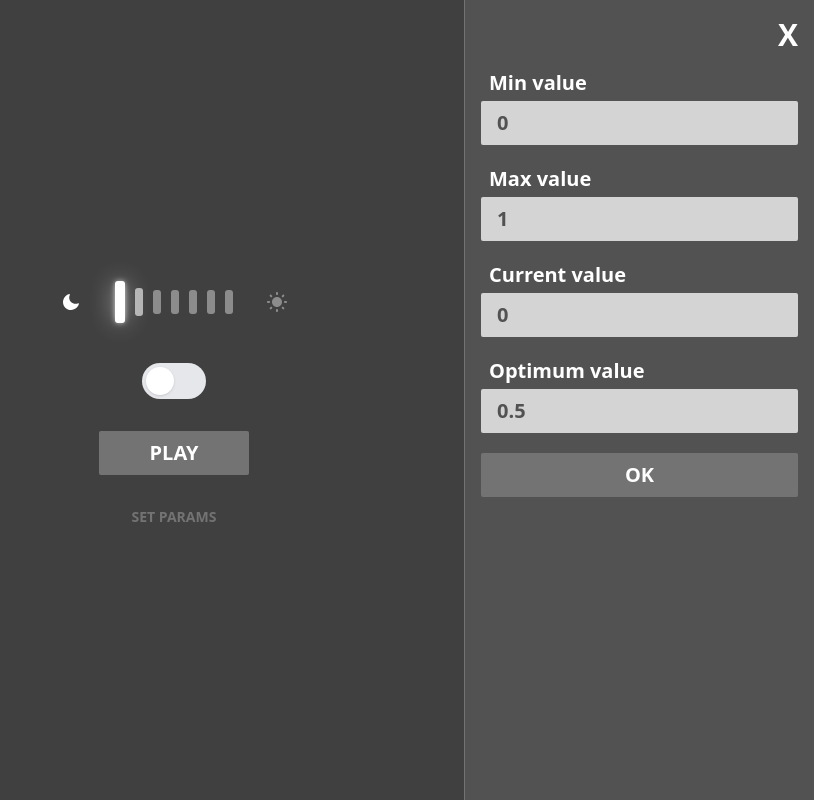
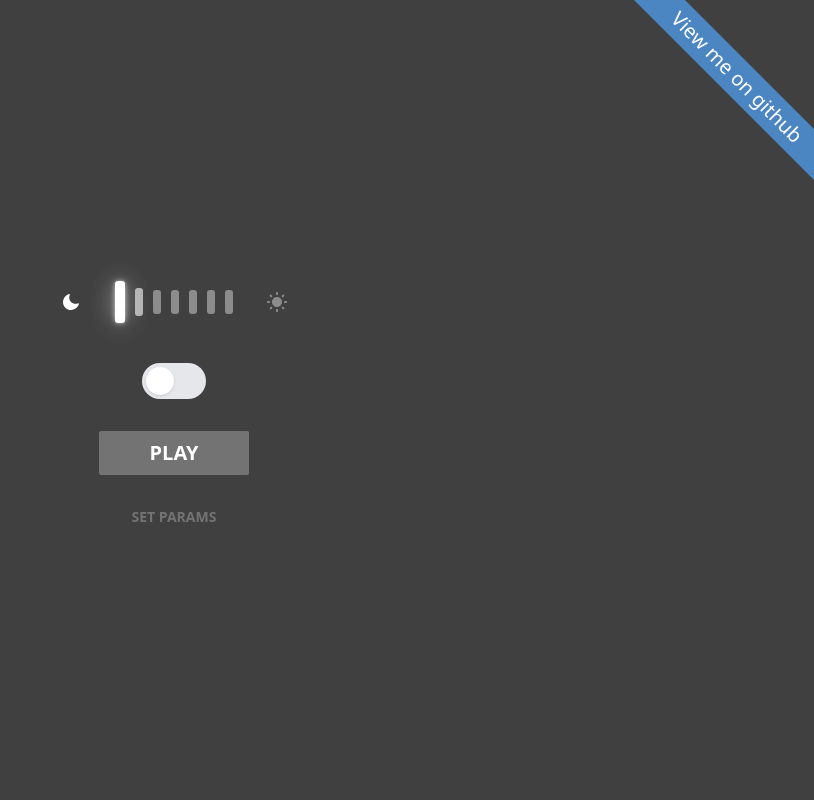
Before and after one commit to gthrm/progress-bar, a SvelteKit app: page / in a window 1280 px wide. Shown: the whole page, without its empty margins (466-1280 px from the left). Built offline with nearby package versions, Linux system fonts and the light colour scheme.

Commit message:
ci: gh pages added

```diff
--- a/src/app.html
+++ b/src/app.html
@@ -1,5 +1,6 @@
 <!doctype html>
 <html lang="en">
+
 <head>
 	<meta charset="utf-8" />
 	<link rel="icon" href="%sveltekit.assets%/favicon.png" />
@@ -7,7 +8,16 @@
 	<meta name="viewport" content="width=device-width, initial-scale=1" />
 	%sveltekit.head%
 </head>
+
 <body data-sveltekit-preload-data="hover">
-		<div style="display: contents">%sveltekit.body%</div>
+	<main style="display: contents">%sveltekit.body%</main>
+	<footer class="absolute top-0 right-0 z-1 block w-[9em] h-[9em] overflow-hidden text-xl"
+		style="--color-blue: #4b86c2;">
+		<a href="https://github.com/gthrm/progress-bar" target="_blank" rel="noopener noreferrer" class=" absolute right-[-50%] bottom-[50%] left-[-50%] visible bg-[var(--color-blue)] text-white no-underline
+			text-center align-middle line-[2] origin-[50%_100%] rotate-45 py-1">
+			View me on github
+		</a>
+	</footer>
 </body>
+
 </html>
--- a/src/routes/+page.svelte
+++ b/src/routes/+page.svelte
@@ -14,7 +14,7 @@
 	const numberOfItems = 7;
 
 	let isSwitcherOn = false;
-	let isSettingsOpen = true;
+	let isSettingsOpen = false;
 	let isPlayingStarted = false;
 
 	const handlePlayAnimation = () => {
@@ -45,7 +45,7 @@
 	}
 </script>
 
-<div
+<section
 	class="root w-screen flex items-center justify-center flex-col sm:py-20 py-10 m-0 gap-8 min-h-[100dvh]"
 >
 	<ProgressBar {value} {min} {max} {optimum} {numberOfItems} />
@@ -75,6 +75,7 @@
 		value={isPlayingStarted ? 'Playing...' : 'Play'}
 		disabled={isPlayingStarted}
 	/>
+
 	<input
 		class="text-neutral-500 text-sm uppercase font-extrabold cursor-pointer"
 		type="button"
@@ -83,6 +84,7 @@
 		on:click={handleParamsMenuOpen}
 		value="Set Params"
 	/>
+
 	<SlideOutMenu bind:isOpen={isSettingsOpen} on:close={handleParamsMenuOpen}>
 		<div class="flex flex-col mx-4 gap-4 px">
 			<InputNumber
@@ -131,7 +133,7 @@
 			/>
 		</div>
 	</SlideOutMenu>
-</div>
+</section>
 
 <style lang="postcss">
 	:global(html) {
```
Also changed, not shown: 1 other file (tests, documents, lock files or other folders). Lines whose indentation alone changed are shown as unchanged.
